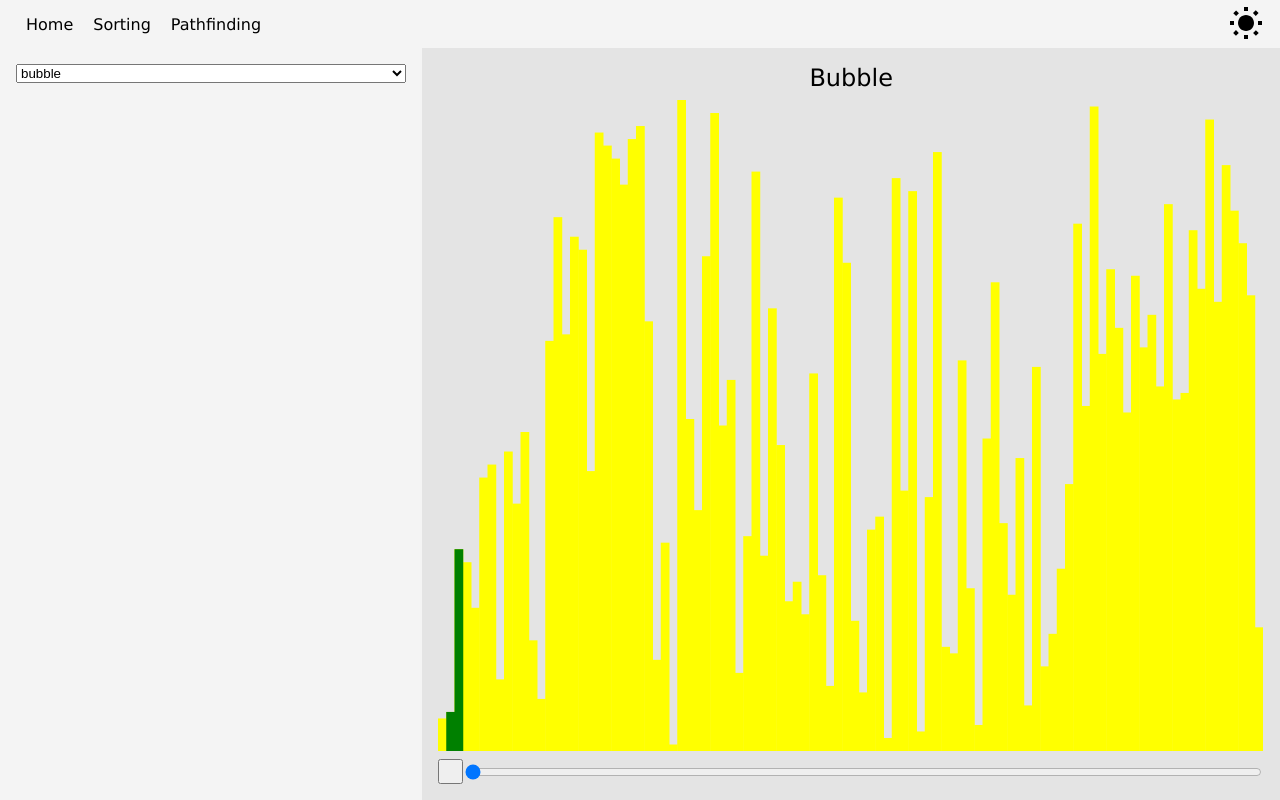
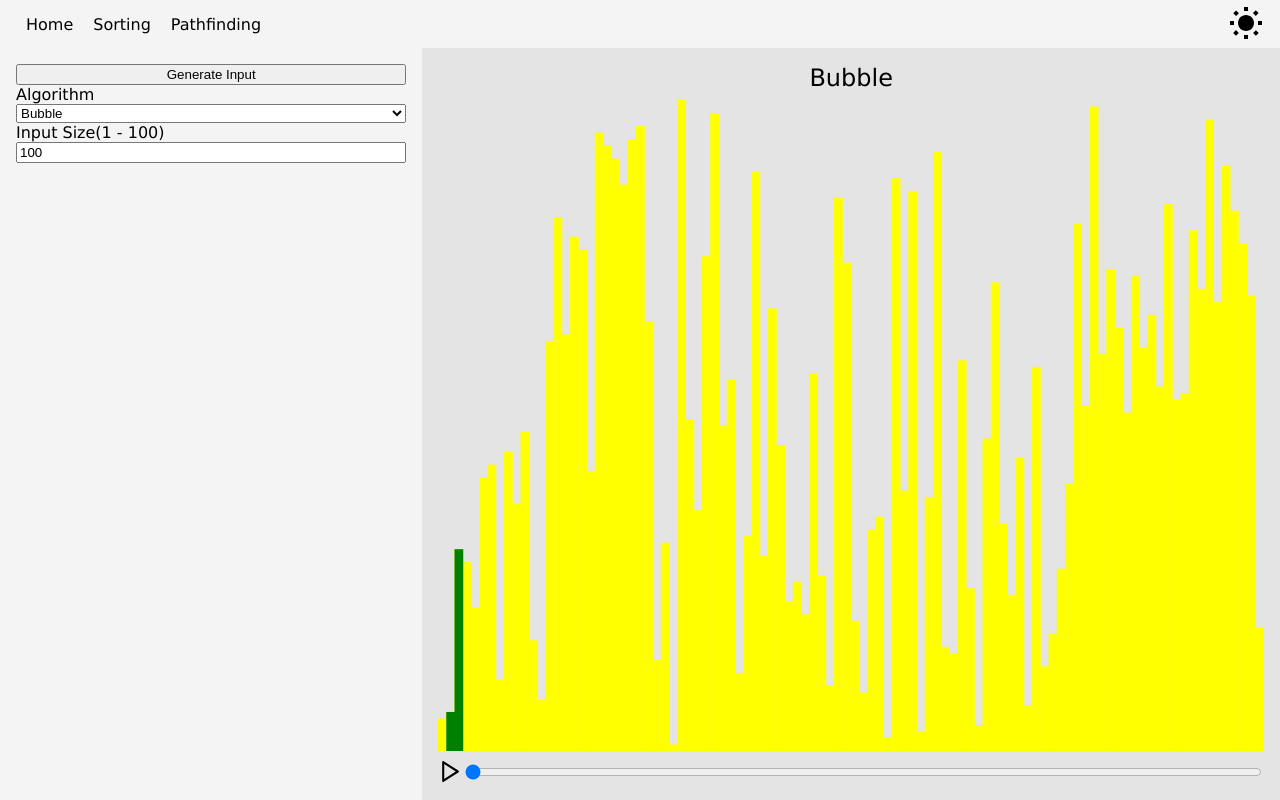
Before and after one commit to aboutBlank-dev/path-finding-sorting-visualizer, a React (Vite) app: page /sorting-visualizer/bubble in a window 1280 px wide. Built offline with nearby package versions, Linux system fonts and the light colour scheme.

Commit message:
feat(sorting-controls): added controls/components for controlling the sorting visualization

```diff
--- a/src/ResizePanels.css
+++ b/src/ResizePanels.css
@@ -9,8 +9,17 @@
 .resize-handle[data-resize-handle-active]::before {
   background-color: black;
   position: absolute;
-  width: 4px;
-  height: 100%;
-  translate: -2px; /* half of width */
+  height: 4px;
+  width: 100%;
+  transform: translateY(-50%);
   content: "";
 }
+
+@media (min-width: 768px) {
+  .resize-handle[data-resize-handle-active]::before {
+    width: 4px;
+    height: 100%;
+    transform: none;
+    translate: -2px;
+  }
+}
--- /dev/null
+++ b/src/components/dropDown.css
@@ -0,0 +1,11 @@
+.number-input-field {
+  display: flex;
+}
+
+.label {
+  color: var(--text-color);
+}
+
+.capitalize {
+  text-transform: capitalize;
+}
--- /dev/null
+++ b/src/components/dropDown.tsx
@@ -0,0 +1,43 @@
+import { useState } from "react";
+import "./dropDown.css";
+
+type DropDownProps = {
+  id: string;
+  label: string;
+  options: string[];
+  defaultValue: string;
+  onChange?: (value: string) => void;
+};
+export default function DropDown({
+  id,
+  label,
+  options,
+  defaultValue,
+  onChange,
+}: DropDownProps) {
+  const onOptionSelected = (event: React.ChangeEvent<HTMLSelectElement>) => {
+    const value = event.target.value;
+    if (onChange) onChange(value);
+  };
+
+  return (
+    <div className='number-input-field'>
+      <span className='label'>{label}</span>
+      <select
+        className='capitalize'
+        id={id}
+        onChange={onOptionSelected}
+        defaultValue={defaultValue}
+        key={defaultValue}
+      >
+        {options.map((option) => {
+          return (
+            <option className='capitalize' key={option} value={option}>
+              {option}
+            </option>
+          );
+        })}
+      </select>
+    </div>
+  );
+}
--- /dev/null
+++ b/src/components/numberInputField.css
@@ -0,0 +1,8 @@
+.number-input-field {
+  display: flex;
+  flex-direction: column;
+}
+
+.label {
+  color: var(--text-color);
+}
--- /dev/null
+++ b/src/components/numberInputField.tsx
@@ -0,0 +1,36 @@
+import { useState } from "react";
+import "./numberInputField.css";
+type NumberInputFieldProps = {
+  value: number;
+  label: string;
+  min?: number;
+  max?: number;
+  onChange?: (value: number) => void;
+};
+export default function NumberInputField({
+  min = 1,
+  max = 100,
+  value,
+  label,
+  onChange,
+}: NumberInputFieldProps) {
+  const [inputValue, setInputValue] = useState(value);
+  const handleChange = (e: React.ChangeEvent<HTMLInputElement>) => {
+    const value = Math.min(Math.max(Number(e.target.value), min), max);
+    setInputValue(value);
+    if (onChange) onChange(value);
+  };
+
+  return (
+    <div className='number-input-field'>
+      <span className='label'>{label + `(${min} - ${max})`}</span>
+      <input
+        type='number'
+        onChange={handleChange}
+        max={max}
+        min={min}
+        value={inputValue}
+      />
+    </div>
+  );
+}
--- a/src/components/sorting/sortingControlsPanel.tsx
+++ b/src/components/sorting/sortingControlsPanel.tsx
@@ -4,12 +4,13 @@ import {
   isValidSortingAlgorithm,
   useSorting,
 } from "../../contexts/sortingContext";
+import NumberInputField from "../numberInputField";
+import DropDown from "../dropDown";
 
 export default function SortingControlsPanel(props: PanelProps) {
   const sortingContext = useSorting();
 
-  const onAlgorithmSelected = (event: React.ChangeEvent<HTMLSelectElement>) => {
-    const value = event.target.value;
+  const onAlgorithmSelected = (value: string) => {
     if (isValidSortingAlgorithm(value)) {
       sortingContext.setAlgorithm(value);
     }
@@ -18,20 +19,23 @@ export default function SortingControlsPanel(props: PanelProps) {
   return (
     <Panel {...props}>
       <div className='controls-section'>
-        <select
-          name='algorithms'
-          id='sorting-algorithms'
+        <button onClick={() => sortingContext.generateInput(100)}>
+          Generate Input
+        </button>
+        <DropDown
+          id='algorithm-dropdown'
+          label='Algorithm'
+          defaultValue={sortingContext.sortingAlgorithm}
+          options={Object.values(SortingAlgorithm)}
           onChange={onAlgorithmSelected}
-          value={sortingContext.sortingAlgorithm}
-        >
-          {Object.values(SortingAlgorithm).map((algorithm) => {
-            return (
-              <option key={algorithm} value={algorithm}>
-                {algorithm}
-              </option>
-            );
-          })}
-        </select>
+        />
+        <NumberInputField
+          label='Input Size'
+          onChange={(num) => console.log("changed input to" + num)}
+          max={100}
+          min={1}
+          value={100}
+        />
       </div>
     </Panel>
   );
--- a/src/components/stepSlider.tsx
+++ b/src/components/stepSlider.tsx
@@ -25,8 +25,8 @@ export default function StepSlider({ max, onChange }: StepSliderProps) {
   }
 
   const togglePlaying = () => {
+    cancel = playing;
     setPlaying(!playing);
-    cancel = false;
   };
 
   //reset active step index when max changes
@@ -35,9 +35,41 @@ export default function StepSlider({ max, onChange }: StepSliderProps) {
     onChange(0);
   }, [max]);
 
+  const playSVG = (
+    <svg
+      className='play-button'
+      onClick={() => togglePlaying()}
+      viewBox='0 0 24 24'
+      fill='none'
+      stroke='currentColor'
+      strokeWidth='2'
+      strokeLinecap='round'
+      strokeLinejoin='round'
+    >
+      <polygon points='5 3 19 12 5 21 5 3'></polygon>
+    </svg>
+  );
+
+  const pauseSVG = (
+    <svg
+      className='play-button'
+      onClick={() => togglePlaying()}
+      viewBox='0 0 24 24'
+      fill='none'
+      stroke='currentColor'
+      strokeWidth='2'
+      strokeLinecap='round'
+      strokeLinejoin='round'
+    >
+      <rect x='6' y='4' width='4' height='16'></rect>
+      <rect x='14' y='4' width='4' height='16'></rect>
+    </svg>
+  );
+
   return (
     <div className='step-slider'>
-      <button className='play-button' onClick={() => togglePlaying()}></button>
+      {/* <button className='play-button' onClick={() => togglePlaying()}></button> */}
+      {playing ? pauseSVG : playSVG}
       <input
         type='range'
         className='slider'
--- a/src/contexts/sortingContext.tsx
+++ b/src/contexts/sortingContext.tsx
@@ -109,7 +109,5 @@ function sort(input: number[], algorithm: SortingAlgorithm) {
       return quickSort(input);
     case SortingAlgorithm.BUBBLE:
       return bubbleSort(input);
-    default:
-      return bubbleSort(input);
   }
 }
```
